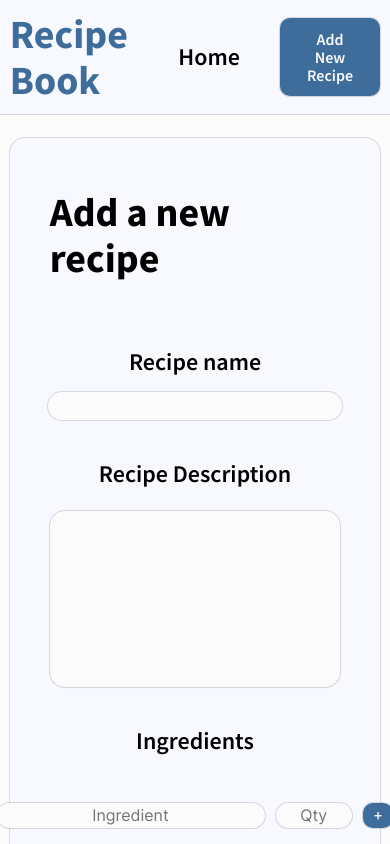
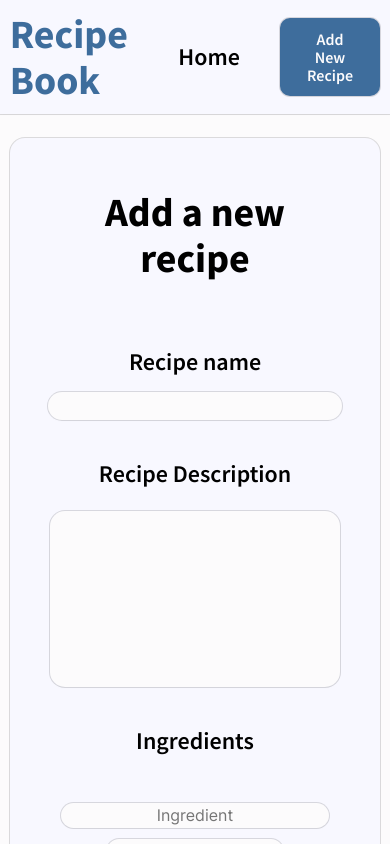
Before and after one commit to Qusz/vue-recipe-app, a Vue app: page /add-recipe in a window 390 px wide. Shown: the top 844 px of the page. Built offline with nearby package versions, Linux system fonts and the light colour scheme.

Commit message:
pages are now responsive

```diff
--- a/src/assets/styles/sass/views/AddRecipe.scss
+++ b/src/assets/styles/sass/views/AddRecipe.scss
@@ -113,4 +113,26 @@
     .list-leave-active {
       position: absolute;
     }
+
+
+
+    //* ============================
+    //* Mobile
+    //* ============================
+
+    @media screen and (max-width: 580px) {
+      &__add-ingredient {
+        flex-direction: column;
+        align-items: center;
+      }
+
+      &__add-ingredient-qty {
+        max-width: 10rem;
+      }
+
+      &__add-button {
+        width: 5rem;
+        height: 1.8rem;
+      }
+    }
 }
--- a/src/components/TheHeader.vue
+++ b/src/components/TheHeader.vue
@@ -32,6 +32,21 @@
 </template>
 
 <script>
+
+export default {
+  data() {
+    return {
+
+    }
+  },
+  created() {
+
+  },
+  methods: {
+
+  }
+}
+
 </script>
 
 <style scoped lang="scss">
--- a/src/views/AddRecipe.vue
+++ b/src/views/AddRecipe.vue
@@ -1,7 +1,7 @@
 <template>
   <div class="container">
     <div class="add-recipe d-flex flex-col g-m">
-      <h1 class="add-recipe__header flex-item-align-center">
+      <h1 class="add-recipe__header text-center">
         Add a new recipe
       </h1>
 
@@ -56,7 +56,7 @@
             <BaseButton
               @click.prevent="addIngredient()"
               type="submit"
-              class="btn-s btn-secondary"
+              class="btn-s btn-secondary add-recipe__add-button"
             >
               +
             </BaseButton>
```
Also changed, not shown: 1 other file (tests, documents, lock files or other folders).
